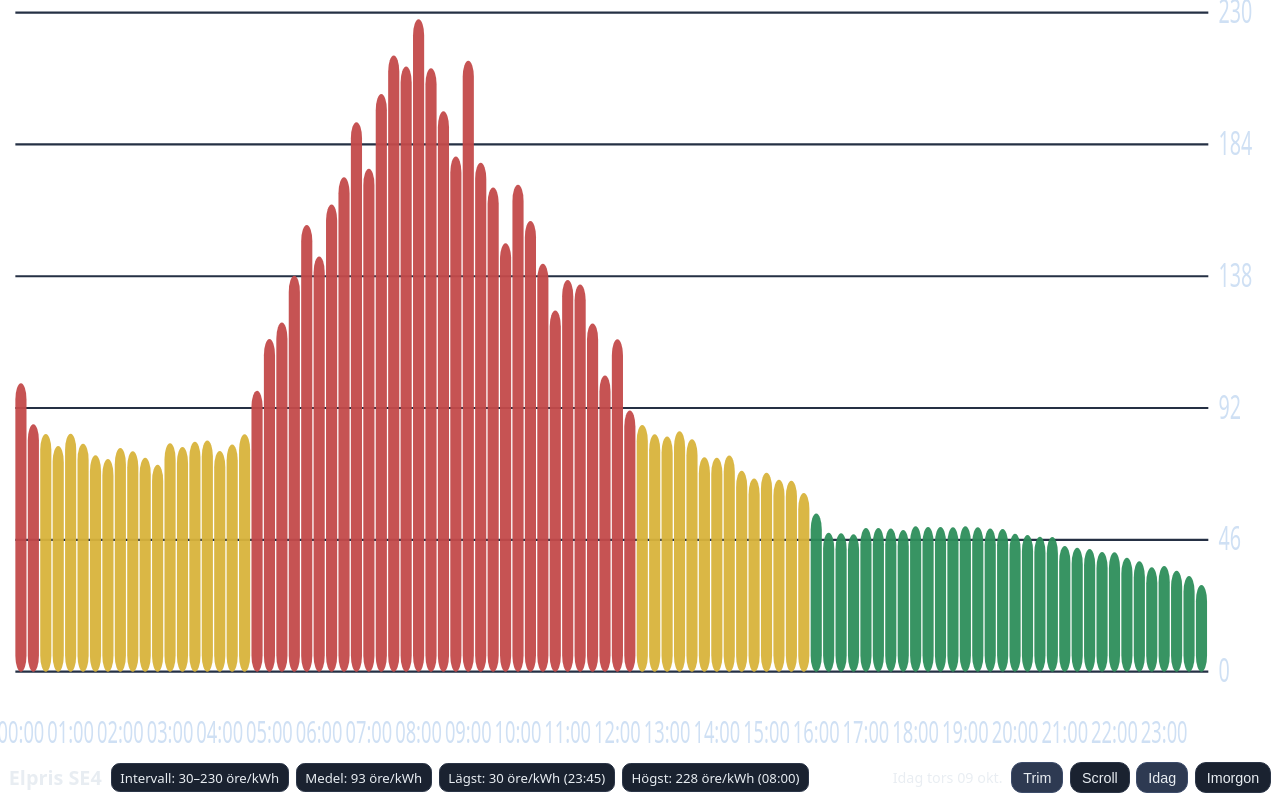
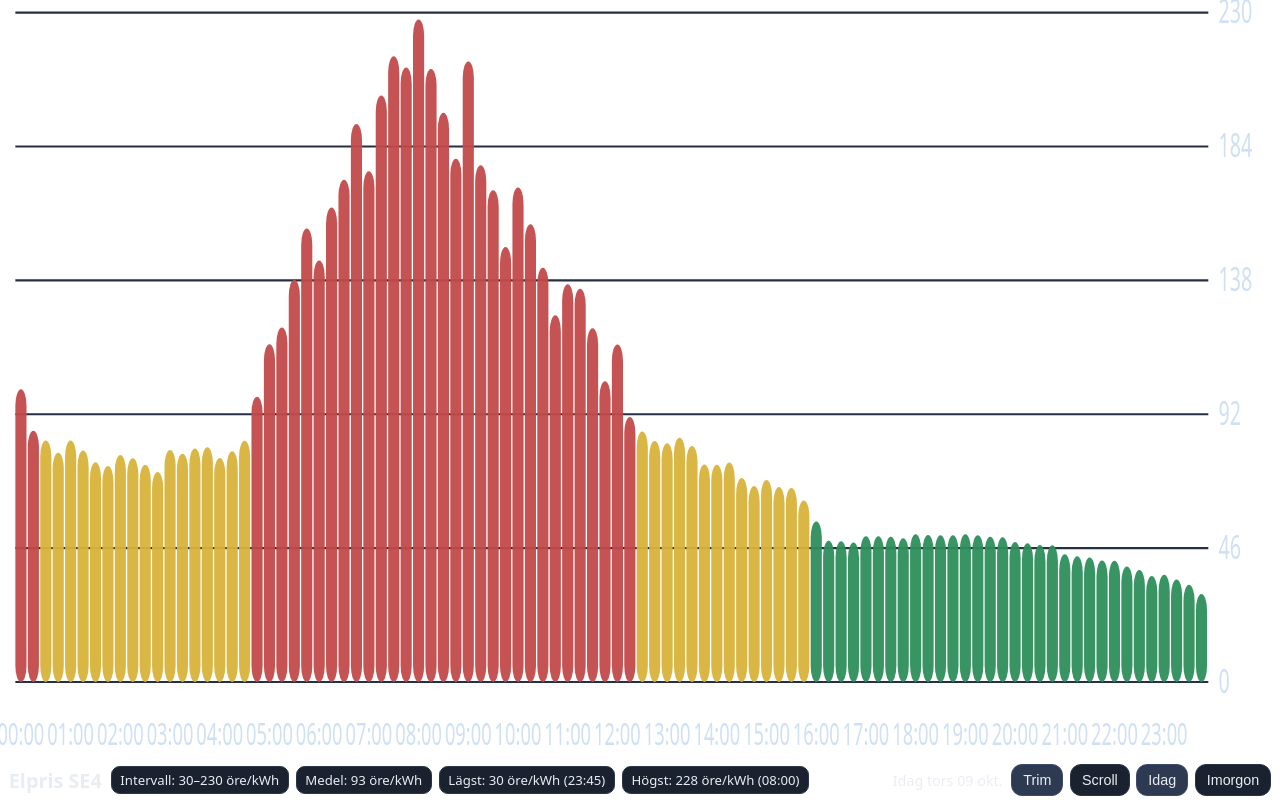
Before and after one commit to BennyTheCop-HazeTaze/elpris-se4, a plain HTML site: page index.html in a window 1280 px wide. Drawn offline with Linux system fonts and the light colour scheme.

Commit message:
Update index.html

```diff
--- a/index.html
+++ b/index.html
@@ -11,13 +11,30 @@
     --fg:#e8edf2; --muted:#cfe0f4; --grid:#253044; --now:#ffd166;
     --green:#2e8f5b; --yellow:#d9b43b; --red:#c34a4a;
     --chip:#1a2230; --chip-b:#2b3547; --chip-a:#2e3a52;
-    --s:1; /* sätts i JS utifrån faktisk höjd */
+    --s:1; /* sätts i JS */
   }
-  /* NOLL scrollbars – fyll alltid iFrame/modulens yta */
+
+  /* Viktigt: aldrig scrolla – sidan fyller exakt iFrame-ytan */
   html,body{height:100%;margin:0;background:transparent;color:var(--fg);font-family:system-ui,-apple-system,Segoe UI,Roboto,Helvetica,Arial;overflow:hidden}
-  #wrap{display:flex;flex-direction:column;height:100%;gap:calc(6px*var(--s))}
-  .panel{position:relative;flex:1;min-height:80px;overflow:hidden}
-  /* Responsiv SVG: fyll container, inga fasta px */
+
+  /* Tvårads-grid: 1) graf  2) footer */
+  #wrap{
+    height:100%;
+    display:grid;
+    grid-template-rows: 1fr auto;
+    min-height:0;         /* låt rader krympa */
+    gap:calc(6px*var(--s));
+    box-sizing:border-box;
+    padding:0;            /* ingen extra höjd */
+  }
+
+  .panel{
+    min-height:0;         /* superviktigt för att undvika overflow i grid */
+    overflow:hidden;      /* inga rullister i panelen */
+    position:relative;
+  }
+
+  /* Responsiv SVG – inga fasta pixlar! */
   svg{width:100%;height:100%}
   .grid line{stroke:var(--grid);stroke-width:1}
   .yLabel{fill:var(--muted);font-size:calc(14px*var(--s))}
@@ -31,8 +48,14 @@
   }
   .nowLine{stroke:var(--now);stroke-width:2;stroke-dasharray:4 3;opacity:.9}
 
-  /* Bottenrad – kompakt, radbrytbar, alltid inom modulytan */
-  .footer{display:flex;flex-wrap:wrap;align-items:center;gap:calc(8px*var(--s));padding:0 calc(8px*var(--s)) calc(6px*var(--s))}
+  /* Footer: kompakt, brytbar, alltid inom raden */
+  .footer{
+    min-height:0;
+    display:flex;flex-wrap:wrap;align-items:center;
+    gap:calc(8px*var(--s));
+    padding:0 calc(8px*var(--s)) calc(4px*var(--s));
+    overflow:hidden;
+  }
   .title{font-weight:800;font-size:calc(18px*var(--s))}
   .stats{display:flex;gap:calc(6px*var(--s));flex-wrap:wrap}
   .badge{background:var(--chip);border:1px solid var(--chip-b);border-radius:calc(8px*var(--s));padding:calc(4px*var(--s)) calc(8px*var(--s));font-size:calc(12px*var(--s))}
@@ -44,7 +67,7 @@
 
 <div id="wrap">
   <div class="panel">
-    <!-- Viktigt: viewBox + preserveAspectRatio gör SVG 100% responsiv -->
+    <!-- 100% responsiv via viewBox -->
     <svg id="chart" viewBox="0 0 1000 360" preserveAspectRatio="none" aria-label="Elprisgraf"></svg>
   </div>
 
@@ -74,23 +97,26 @@
   const statRange=$("#statRange"), statAvg=$("#statAvg"), statLow=$("#statLow"), statHigh=$("#statHigh"), stamp=$("#stamp");
   const btnTrim=$("#btnTrim"), btnScroll=$("#btnScroll"), btnToday=$("#btnToday"), btnTomorrow=$("#btnTomorrow");
 
+  // URL-parametrar
   const qp=new URLSearchParams(location.search);
-  let mode = (qp.get("mode")==="scroll") ? "scroll" : "trim";     // trim | scroll
-  let windowHours = Math.max(4, Math.min(24, +(qp.get("window")||16)));
-  let backMinutes = Math.max(0, Math.min(120, +(qp.get("back")||30)));
+  let mode=(qp.get("mode")==="scroll")?"scroll":"trim";   // trim | scroll
+  let windowHours=Math.max(4,Math.min(24,+(qp.get("window")||16)));
+  let backMinutes=Math.max(0,Math.min(120,+(qp.get("back")||30)));
 
   function markMode(){ btnTrim.classList.toggle("active",mode==="trim"); btnScroll.classList.toggle("active",mode==="scroll"); }
 
-  // Skala: baseras på verklig panelhöjd (helt utan scroll)
+  /* ===== Skala: räkna från HELA widgetens höjd ===== */
   const ro=new ResizeObserver(entries=>{
     for(const e of entries){
-      const h=e.contentRect.height; // endast grafdelen
-      const s = Math.max(0.6, Math.min(1.1, h/360)); // 360px ≈ “full-size”
+      const h=e.contentRect.height;           // hela wrap (graf+footer)
+      // 320–360px ≈ 1.0; mindre yta → mindre skala
+      const s=Math.max(0.55, Math.min(1.1, h/340));
       document.documentElement.style.setProperty('--s', s.toFixed(3));
     }
   });
-  ro.observe(document.querySelector('.panel'));
+  ro.observe(document.querySelector('#wrap'));
 
+  /* ===== Data ===== */
   const bust=()=>`?v=${Date.now()}`;
   const URL_TODAY="./data/today.json"+bust(), URL_TOMORROW="./data/tomorrow.json"+bust();
   let rowsToday=null, rowsTomorrow=null, currentDay="today";
@@ -115,15 +141,15 @@
   function renderStats(series){
     const v=series.map(d=>d.value), lo=Math.min(...v), hi=Math.max(...v), avg=v.reduce((a,b)=>a+b,0)/v.length;
     const iLo=v.indexOf(lo), iHi=v.indexOf(hi);
-    const timeFmt = d=> d.ts.toLocaleTimeString('sv-SE',{hour:'2-digit',minute:'2-digit',timeZone:TZ});
+    const tf=d=> d.ts.toLocaleTimeString('sv-SE',{hour:'2-digit',minute:'2-digit',timeZone:TZ});
     statRange.textContent=`Intervall: ${fmt10(lo)}–${fmt10(hi)} öre/kWh`;
     statAvg.textContent  =`Medel: ${fmt0(avg)} öre/kWh`;
-    statLow.textContent  =`Lägst: ${fmt0(lo)} öre/kWh (${timeFmt(series[iLo])})`;
-    statHigh.textContent =`Högst: ${fmt0(hi)} öre/kWh (${timeFmt(series[iHi])})`;
+    statLow.textContent  =`Lägst: ${fmt0(lo)} öre/kWh (${tf(series[iLo])})`;
+    statHigh.textContent =`Högst: ${fmt0(hi)} öre/kWh (${tf(series[iHi])})`;
   }
   function stampDate(isToday){
     const f=new Intl.DateTimeFormat('sv-SE',{weekday:'short',day:'2-digit',month:'short'});
-    const base = isToday ? new Date() : new Date(Date.now()+86400000);
+    const base=isToday?new Date():new Date(Date.now()+86400000);
     stamp.textContent=(isToday?"Idag ":"Imorgon ")+f.format(base);
   }
 
@@ -142,36 +168,33 @@
     if(idx<0) return series;
     const windowSlots=Math.min(series.length, Math.round((windowHours*60)/15));
     const half=Math.floor(windowSlots/2);
-    const start = Math.max(0, Math.min(series.length-windowSlots, idx-half));
+    const start=Math.max(0, Math.min(series.length-windowSlots, idx-half));
     return series.slice(start, start+windowSlots);
   }
 
-  /* ===== Rita graf – 100% responsiv ===== */
+  /* ===== Rita graf – fyll 100% yta, ingen scroll ===== */
   function drawChart(seriesAll){
-    const visible = (mode==="trim") ? sliceTrim(seriesAll) : sliceScroll(seriesAll);
+    const visible=(mode==="trim")?sliceTrim(seriesAll):sliceScroll(seriesAll);
 
-    // Responsiv “intern” storlek – inga fasta px i layouten
     const W=1000,H=360,padL=12,padR=56,padT=6;
-    // Bottenmarginal liten så tiderna sitter nära staplarna
     const s=parseFloat(getComputedStyle(document.documentElement).getPropertyValue('--s'))||1;
-    const padB=Math.max(28, 40*s);
-
+    const padB=Math.max(22, 36*s);         // liten bottenmarginal – etiketter sitter nära
     chart.setAttribute("viewBox",`0 0 ${W} ${H}`); chart.innerHTML="";
 
     const vals=visible.map(d=>d.value), vMin=Math.min(...vals), vMax=Math.max(...vals);
     const niceMax=Math.ceil(vMax/10)*10, niceMin=Math.floor(Math.min(vMin,0)/10)*10;
     const plotW=W-padL-padR, plotH=H-padT-padB;
 
-    // Fyll hela bredden: beräkna barbredd efter antal synliga punkter
+    // fyll HELA bredden – beräkna barbredd efter synliga punkter
     const n=visible.length;
     const ideal=plotW/n;
-    let gap=Math.max(1, Math.round(ideal*0.10));
+    let gap=Math.max(1, Math.round(ideal*0.10)); // 10% gap
     let barW=ideal-gap;
-    if(barW<12){ gap=1; barW=Math.max(8, plotW/n-gap); } // minsta läsbara bredd
+    if(barW<12){ gap=1; barW=Math.max(8, plotW/n-gap); }
     const yScale=v=>padT+(1-(v-niceMin)/(niceMax-niceMin))*plotH;
     const xAt=i=>padL+i*(barW+gap);
 
-    // Grid + Y till höger
+    // grid + Y till höger
     const g=document.createElementNS("http://www.w3.org/2000/svg","g"); g.setAttribute("class","grid");
     for(let i=0;i<=5;i++){
       const val=niceMin+i*(niceMax-niceMin)/5, y=yScale(val);
@@ -185,7 +208,7 @@
     }
     chart.appendChild(g);
 
-    // “Nu”-linje
+    // "nu"-linje
     const nRef=nowRounded();
     const iNow=visible.findIndex(d=>d.ts.getTime()===nRef.getTime());
     if(iNow>=0){
@@ -195,11 +218,13 @@
       nl.setAttribute("class","nowLine"); chart.appendChild(nl);
     }
 
-    // Tunare etiketter vid trångt
+    // x-etiketter: glesa automatiskt, endast heltimme vid kvartstaxa
     let every=1; if(barW<28) every=2; if(barW<20) every=3; if(barW<15) every=4;
+    const isQuarter=(seriesAll.length>48);
 
     for(let i=0;i<n;i++){
       const d=visible[i], x=xAt(i), y=yScale(d.value), h=Math.max(1,(padT+plotH)-y);
+
       const r=document.createElementNS("http://www.w3.org/2000/svg","rect");
       r.setAttribute("x",x); r.setAttribute("y",y); r.setAttribute("width",barW); r.setAttribute("height",h);
       r.setAttribute("rx", 7*s); r.setAttribute("ry", 7*s);
@@ -207,8 +232,6 @@
       r.setAttribute("class", (i===iNow) ? "bar now" : "bar");
       chart.appendChild(r);
 
-      // X-etiketter (var heltimme vid kvartstaxa)
-      const isQuarter = (seriesAll.length>48);
       const show=(i%every===0) && (isQuarter ? (d.ts.getMinutes()===0) : true);
       if(show){
         const t=document.createElementNS("http://www.w3.org/2000/svg","text");
@@ -216,8 +239,9 @@
         t.setAttribute("text-anchor","middle"); t.setAttribute("class","xLabel"); t.textContent=d.label;
         chart.appendChild(t);
       }
-      // Pris i stapeln (bara när läsbart)
-      if(d.value>=30 && h>(28*s) && barW>=14){
+
+      // pris i stapeln när det faktiskt går att läsa
+      if(d.value>=30 && h>(26*s) && barW>=14){
         const lbl=document.createElementNS("http://www.w3.org/2000/svg","text");
         lbl.setAttribute("class","barLabel");
         const cx=x+barW/2, cy=y+h/2;
@@ -251,7 +275,7 @@
   btnTomorrow.onclick=()=>{ if(btnTomorrow.disabled) return; currentDay="tomorrow"; btnTomorrow.classList.add("active"); btnToday.classList.remove("active"); renderAll(rowsTomorrow); };
 
   init();
-  // uppdatera periodiskt (om skärmen står uppe länge)
+  // uppdatera då och då (om skärmen står uppe länge)
   setInterval(init, 30*60*1000);
 })();
 </script>
```
